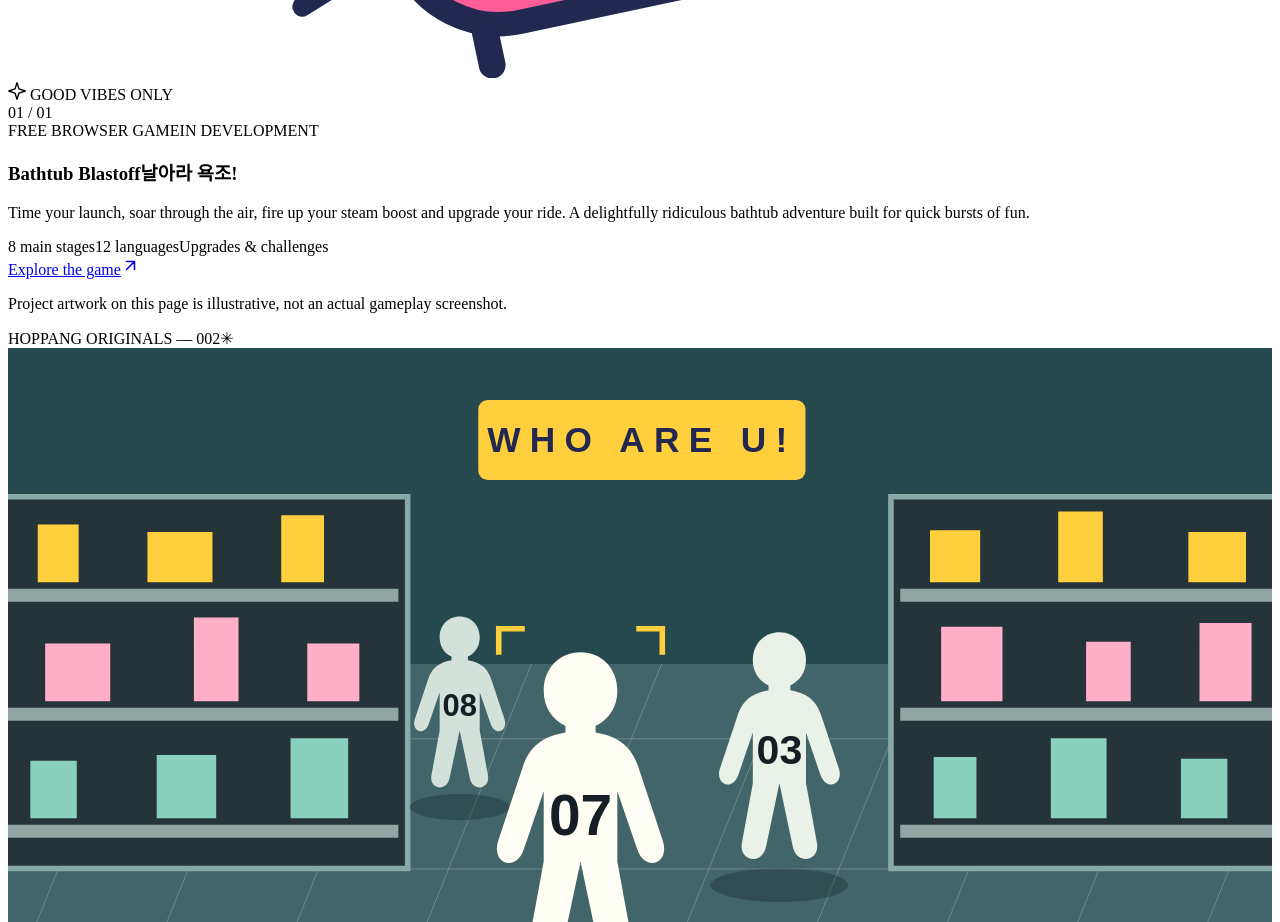
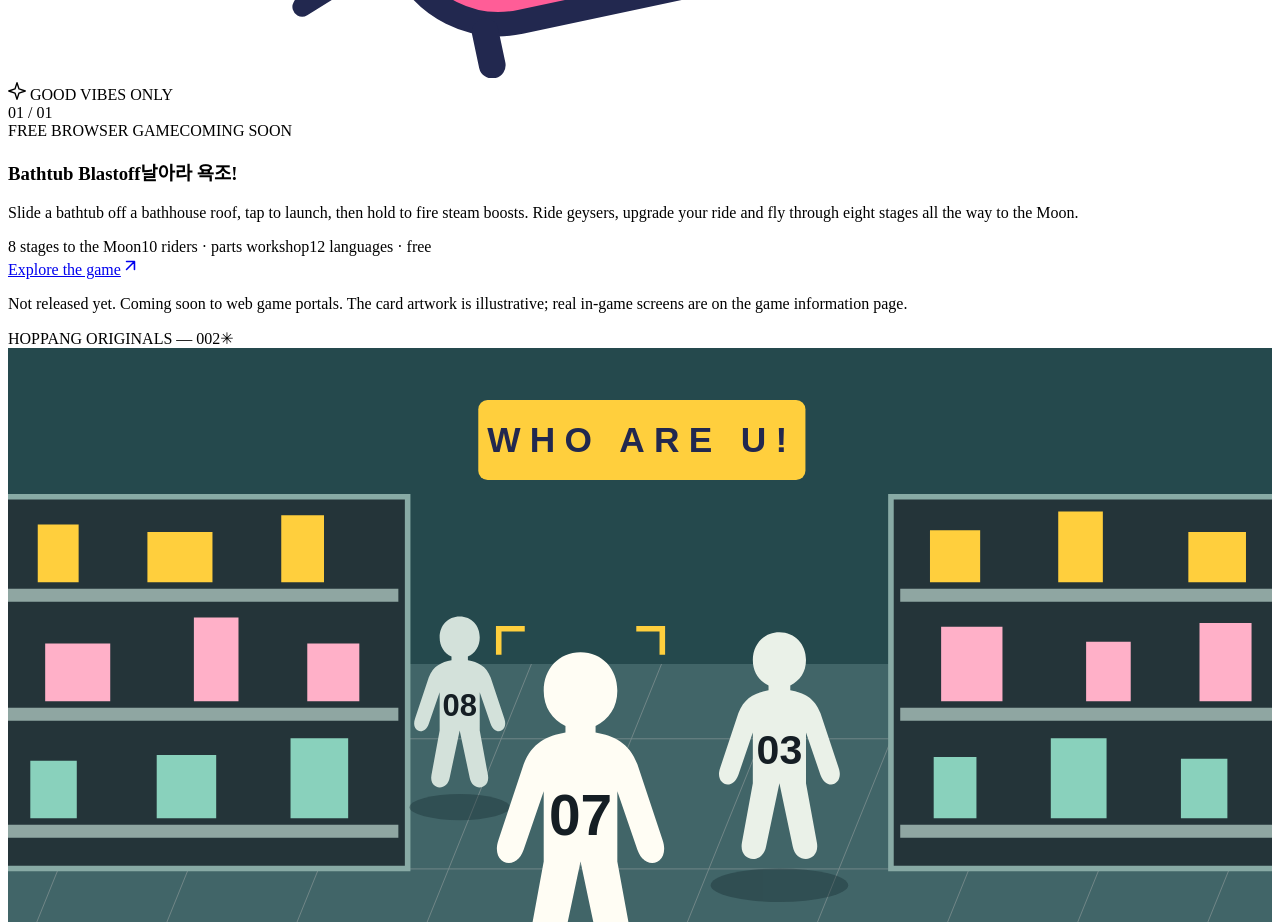
Before and after one commit to hoppangdev/hoppangdev-site, a React (Vite) app: page / in a window 1280 px wide. Shown: the part 3460-4382 px from the top of the page. Built offline with nearby package versions, Linux system fonts and the light colour scheme; the HTML template or start-up script is replaced by a standard one.

Commit message:
Bathtub Blastoff: coming soon to web game portals, fresher description and features

```diff
--- a/src/App.tsx
+++ b/src/App.tsx
@@ -19,11 +19,11 @@ const i18n = {
     ticker:['MADE WITH CURIOSITY','BUILT FOR FUN','ONE GAME AT A TIME','IMAGINATION FIRST'],
     workEyebrow:'01 / WHAT WE MAKE', workTitle:'Meet the', workTitleEm:'playground.',
     workIntro:'Unexpected adventures. One very determined indie developer. And a little bit of chaos.',
-    gameLabel:'OUR FIRST FEATURED PROJECT', gameType:'FREE BROWSER GAME', gameState:'IN DEVELOPMENT',
+    gameLabel:'OUR FIRST FEATURED PROJECT', gameType:'FREE BROWSER GAME', gameState:'COMING SOON',
     gameTitle:'Bathtub Blastoff', gameNative:'날아라 욕조!',
-    gameDesc:'Time your launch, soar through the air, fire up your steam boost and upgrade your ride. A delightfully ridiculous bathtub adventure built for quick bursts of fun.',
-    feature1:'8 main stages', feature2:'12 languages', feature3:'Upgrades & challenges',
-    gameNotice:'Project artwork on this page is illustrative, not an actual gameplay screenshot.',
+    gameDesc:'Slide a bathtub off a bathhouse roof, tap to launch, then hold to fire steam boosts. Ride geysers, upgrade your ride and fly through eight stages all the way to the Moon.',
+    feature1:'8 stages to the Moon', feature2:'10 riders · parts workshop', feature3:'12 languages · free',
+    gameNotice:'Not released yet. Coming soon to web game portals. The card artwork is illustrative; real in-game screens are on the game information page.',
     gameLink:'Game information & support', gamePolicy:'Privacy policy',
     whoType:'3D OBSERVATION GAME', whoState:'LOCAL PROTOTYPE', whoLabel:'A NEW PROJECT IN THE AISLES',
     whoDesc:'Everyone looks the same. Walk through a supermarket, watch the crowd and pick the back number of the AI trying to act human. A small gesture might be your biggest clue.',
@@ -52,11 +52,11 @@ const i18n = {
     ticker:['호기심으로 만드는 게임','재미를 가장 먼저','한 번에 한 게임씩','상상력이 시작점'],
     workEyebrow:'01 / 우리가 만드는 게임', workTitle:'재미있는', workTitleEm:'상상 한 조각.',
     workIntro:'예상치 못한 모험과 엉뚱한 아이디어. 한 명의 개발자가 만드는 작은 세계.',
-    gameLabel:'첫 번째 대표 프로젝트', gameType:'무료 브라우저 게임', gameState:'개발 중',
+    gameLabel:'첫 번째 대표 프로젝트', gameType:'무료 브라우저 게임', gameState:'곧 출시',
     gameTitle:'Bathtub Blastoff', gameNative:'날아라 욕조!',
-    gameDesc:'타이밍을 맞춰 욕조를 발사하고, 하늘을 날며 스팀 부스터로 멀리 나아가세요. 부품을 업그레이드하고 다양한 스테이지를 공략하는 유쾌한 비행 게임입니다.',
-    feature1:'메인 스테이지 8개', feature2:'12개 언어 지원', feature3:'업그레이드와 도전 과제',
-    gameNotice:'페이지의 게임 일러스트는 설명을 위한 연출 이미지로, 실제 게임 화면이 아닙니다.',
+    gameDesc:'목욕탕 지붕에서 욕조를 발사하고, 화면을 누르고 있으면 스팀 부스터가 뿜어져 나옵니다. 간헐천을 타고 부품을 업그레이드하며 스테이지 8개를 지나 달까지 날아가는 유쾌한 비행 게임입니다.',
+    feature1:'달까지 스테이지 8개', feature2:'캐릭터 10명 · 부품 작업실', feature3:'12개 언어 · 무료',
+    gameNotice:'아직 출시 전입니다. 곧 웹 게임 포털에서 만나요. 카드의 그림은 설명용 일러스트이며, 실제 게임 화면은 게임 소개 페이지에서 볼 수 있습니다.',
     gameLink:'게임 정보·도움말 보기', gamePolicy:'개인정보 처리방침',
     whoType:'3D 관찰·추리 게임', whoState:'로컬 프로토타입', whoLabel:'마트에서 시작하는 새 프로젝트',
     whoDesc:'모두 같은 흰 마네킹. 마트를 걸으며 움직임과 몸짓을 살피고, 사람처럼 행동하는 AI의 등번호를 골라 보세요. 작은 행동 하나가 결정적인 단서가 될 수 있습니다.',
```
Also changed, not shown: 1 other file (tests, documents, lock files or other folders).
